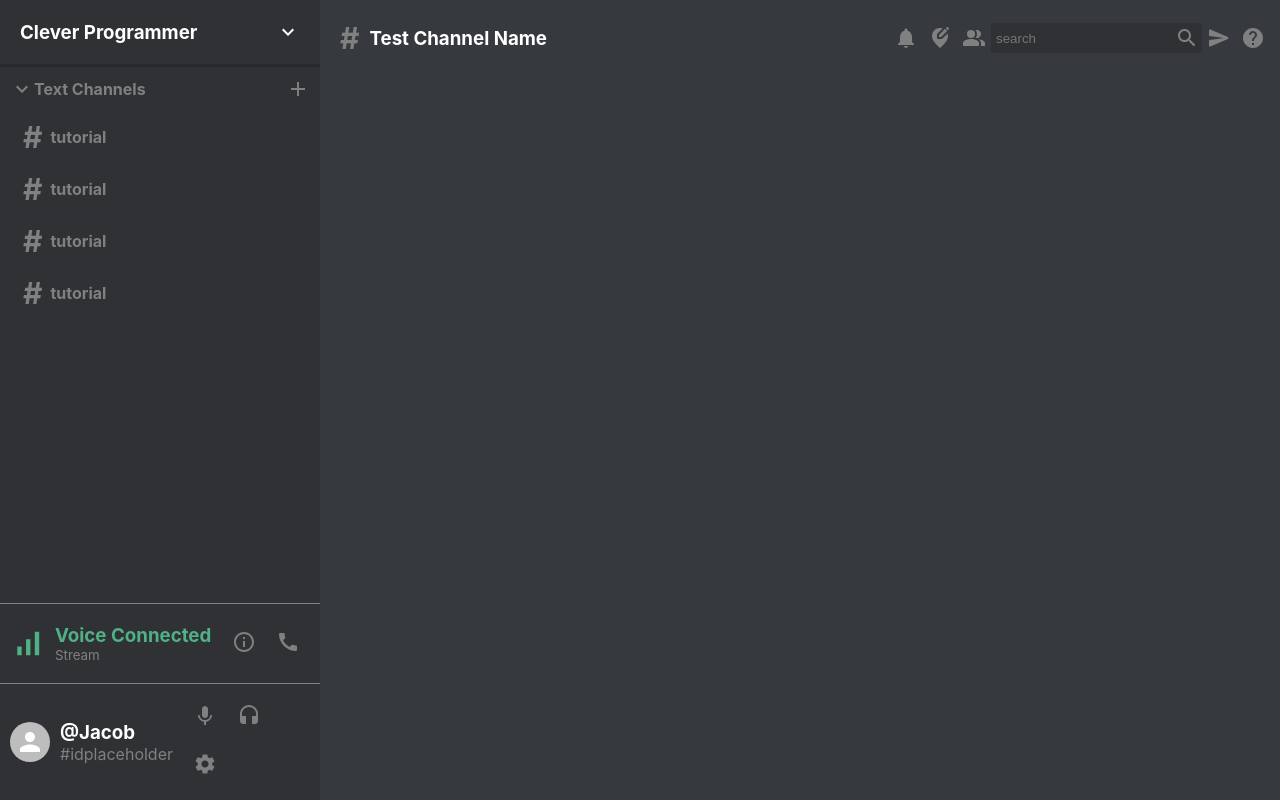
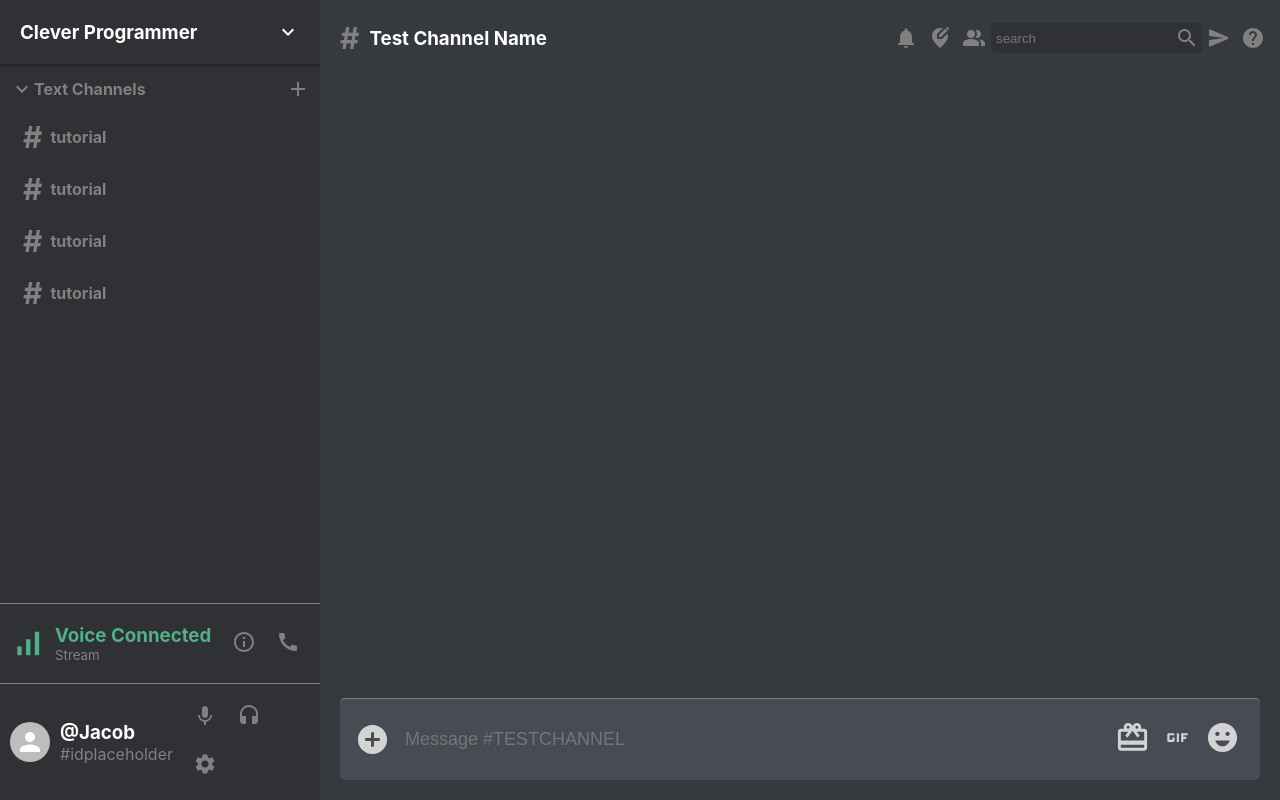
Before and after one commit to Jacob-Gramer/DiscordClone, a React (Create React App) app in the folder discord-clone/: page / in a window 1280 px wide. Built offline with nearby package versions, Linux system fonts and the light colour scheme.

Commit message:
Fleshes out the structure of the chat component.

```diff
--- a/discord-clone/src/Chat.css
+++ b/discord-clone/src/Chat.css
@@ -5,3 +5,41 @@
     background-color: #363a3f;
     height: 100vh;
 }
+
+.chat_messages {
+    flex: 1;
+}
+
+.chat_input {
+    color: lightgray;
+    display: flex;
+    align-items: center;
+    justify-content: space-between;
+    padding: 15px;
+    border-radius: 5px;
+    margin: 20px;
+    border-top: 1px solid gray;
+    background-color: #474b53;
+}
+
+.chat_input > form > input {
+    padding: 15px;
+    background: transparent;
+    border: none;
+    width: 100%;
+    outline-width: 0;
+    color: white;
+    font-size: large;
+}
+
+.chat_input > form {
+    flex: 1;
+}
+
+.chat_inputButton {
+    display: none;
+}
+
+.chat_inputIcons > .MuiSvgIcon-root {
+    padding: 5px;
+}
--- a/discord-clone/src/Chat.js
+++ b/discord-clone/src/Chat.js
@@ -1,11 +1,30 @@
 import React from 'react';
 import './Chat.css'
 import ChatHeader from './ChatHeader'
+import AddCircleIcon from '@mui/icons-material/AddCircle';
+import CardGiftcardIcon from '@mui/icons-material/CardGiftcard';
+import GifIcon from '@mui/icons-material/Gif';
+import EmojiEmotionsIcon from '@mui/icons-material/EmojiEmotions';
 
 function Chat(){
     return (
         <div className="chat">
             <ChatHeader />
+            <div className="chat_messages">
+
+            </div>
+            <div className="chat_input">
+                <AddCircleIcon fontSize="large"/>
+                <form>
+                    <input placeholder="Message #TESTCHANNEL"></input>
+                    <button className="chat_inputButton" type="submit">Send Message</button>
+                </form>
+                <div className="chat_inputIcons">
+                    <CardGiftcardIcon fontSize="large" />
+                    <GifIcon fontSize="large" />
+                    <EmojiEmotionsIcon fontSize="large" />
+                </div>
+            </div>
         </div>);
 }
 
```
